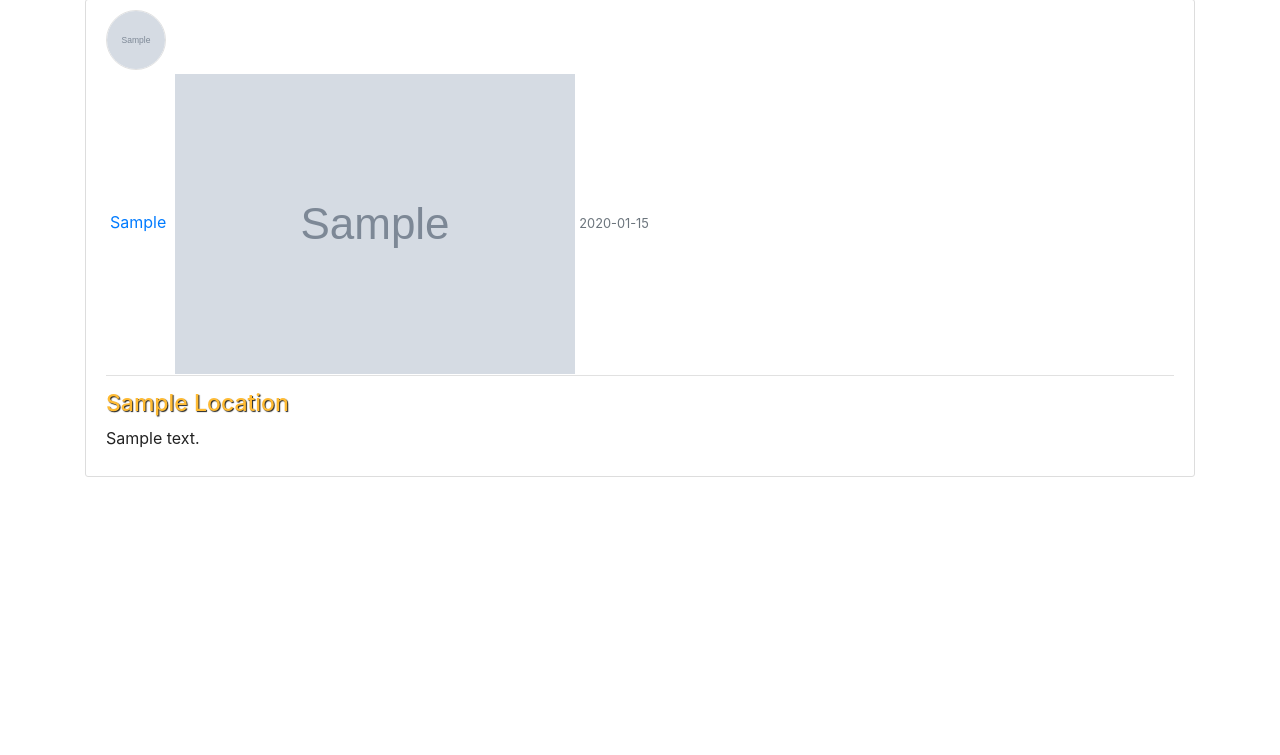
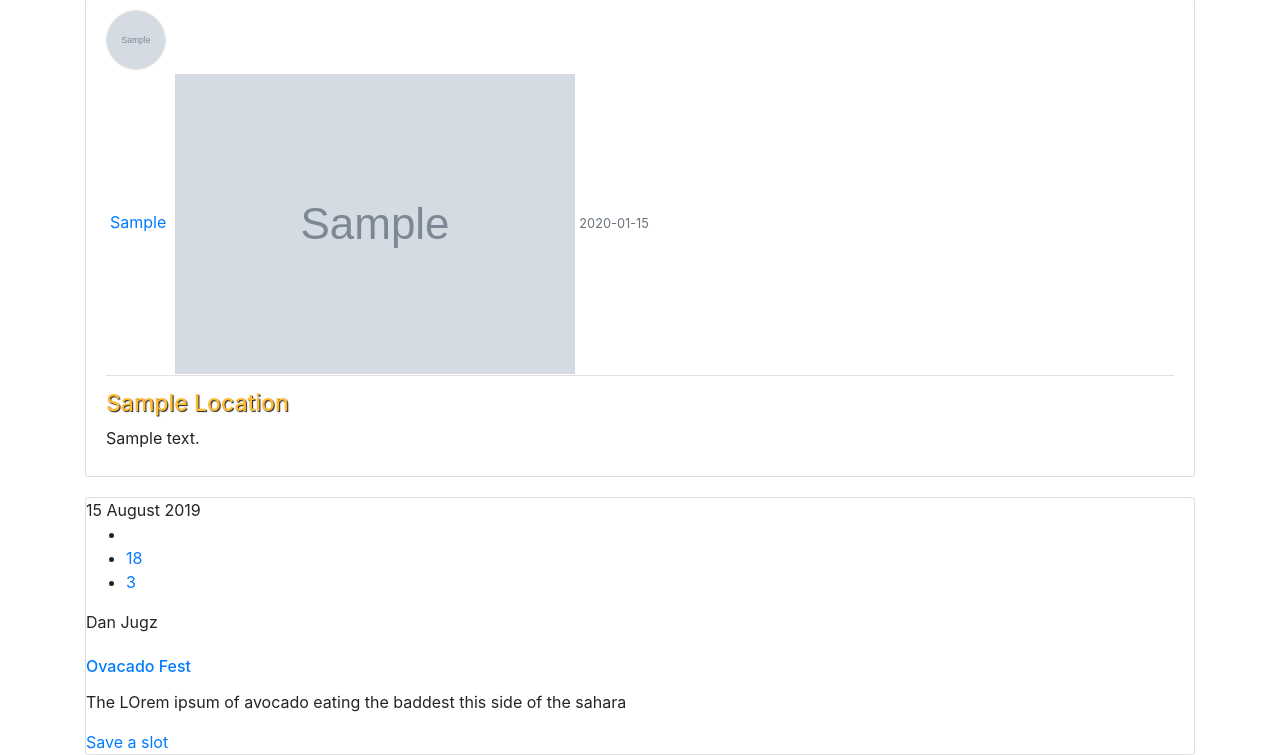
Before and after one commit to dan-jugz/Lets_Drift, a Python web app: template app/templates/home.html in a window 1280 px wide. Shown: the part 97-852 px from the top of the page. Before the commit the page ends 574 px from the top, so only its background shows below. Run offline with Jinja, Linux system fonts and the light colour scheme; the template is opened without the code that fills it: most values are stand-ins (such as "Sample title", 1, 10 or a date in 2020); grey boxes marked "Sample" are stand-in pictures; some libraries are stand-ins or nearby versions.

Commit message:
created the markup for the test creation of the expressive card

```diff
--- a/app/templates/home.html
+++ b/app/templates/home.html
@@ -24,4 +24,35 @@
   </div>
 </article>
 
+<!-- ============================Expressive Cards========================================== -->
+<div class="drift-card card">
+  <div class="wrapper">
+    <div class="header">
+      <div class="date">
+        <span class="day">15</span>
+        <span class="month">August</span>
+        <span class="year">2019</span>
+      </div>
+
+      <ul class="menu-content">
+        <li><a href="" class="fa fa-bookmark-o"></a></li>
+        <li><a href="" class="fa fa-heart-o"><span>18</span></a></li>
+        <li><a href="" class="fa fa-comment-o"><span>3</span></a></li>
+      </ul>
+
+      <div class="data">
+        <div class="content">
+          <span class="author">Dan Jugz</span>
+          <h1 class="title"><a href="">Ovacado Fest</a></h1>
+          <p class="text">The LOrem ipsum of avocado eating the baddest this side of the sahara</p>
+          <a href="" class="button">Save a slot</a>
+        </div>
+      </div>
+
+    </div>
+  </div>
+</div>
+<!-- ====================================================================== -->
+
+
 {% endfor %} {% endblock content %}
```
Also changed, not shown: app/templates/index.html (+19 -1 lines).
